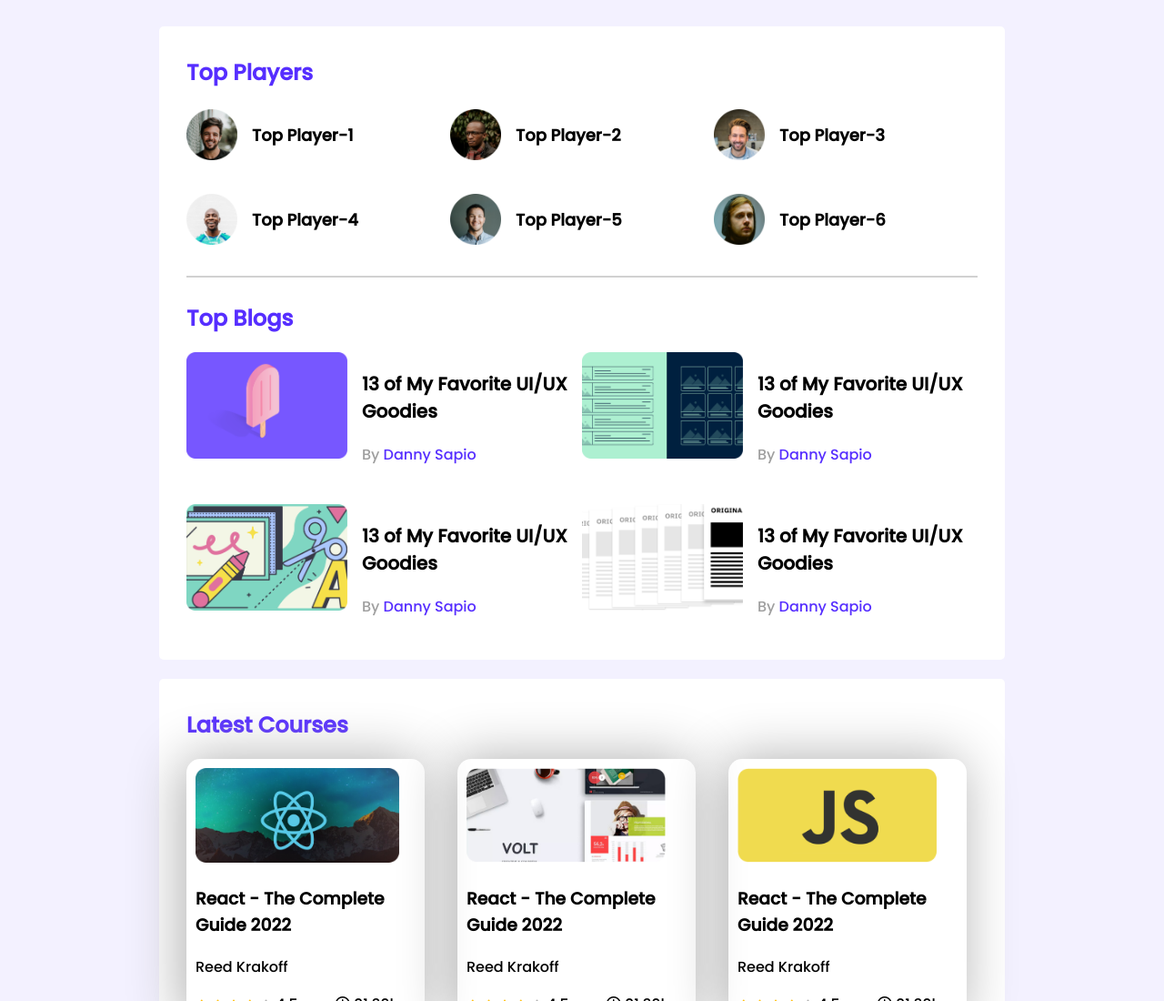
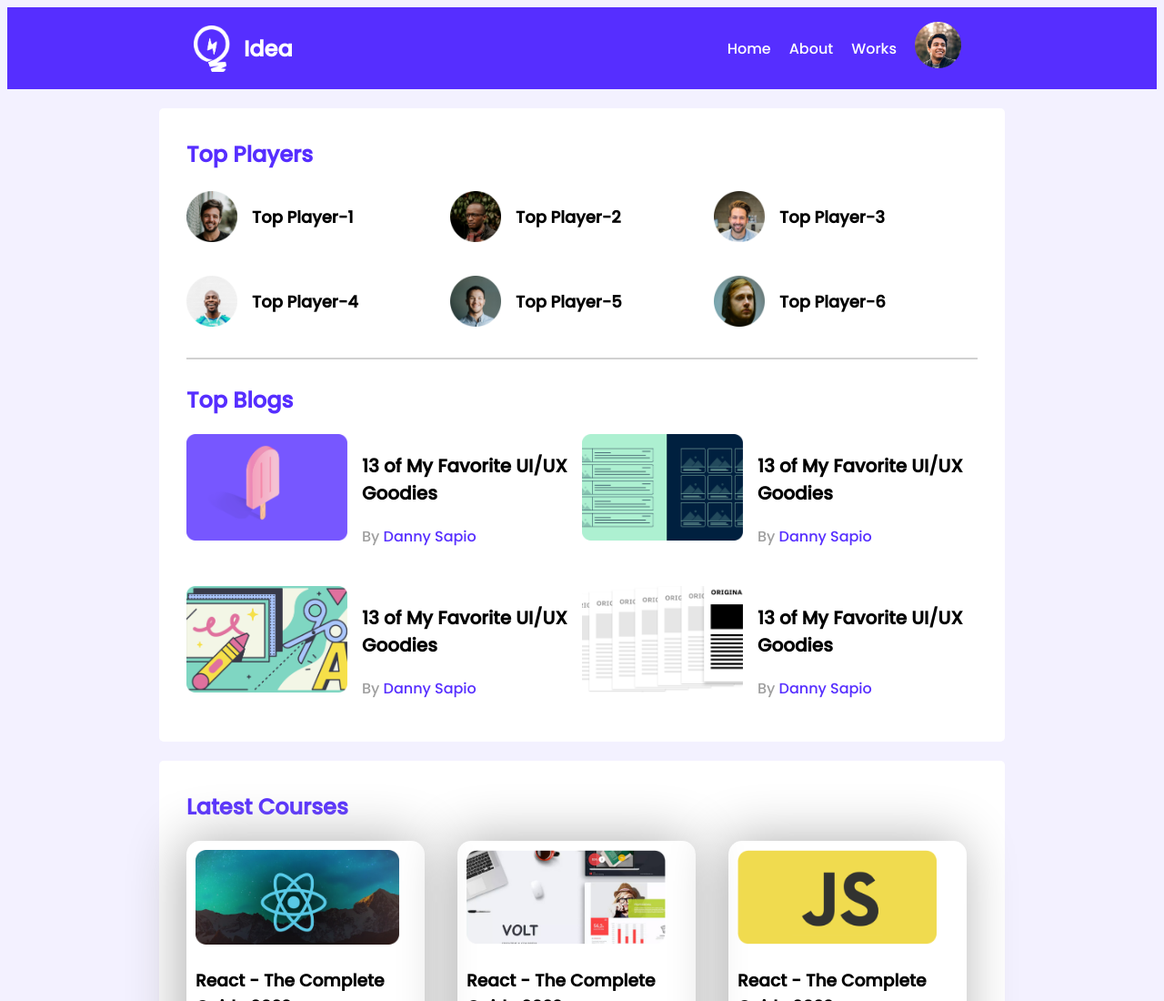
Before and after one commit to noyondey1/leader-board-css3, a plain HTML site: page index.html in a window 1280 px wide. Shown: the top 1100 px of the page at 91% size. Drawn offline with Linux system fonts and the light colour scheme.

Commit message:
navigation bar added

```diff
--- a/index.html
+++ b/index.html
@@ -13,7 +13,19 @@
 <body>
     <!-- header start -->
     <header>
-
+        <!-- navigation bar -->
+        <span class="logo">
+            <img src="./images/icons/logo.png" alt="logo">
+            <h2>Idea</h2>
+        </span>
+        <span>
+            <ul class="navlinks">
+                <li><a href="#">Home</a></li>
+                <li><a href="#">About</a></li>
+                <li><a href="#">Works</a></li>
+                <li><a href=""><img src="./images/icons/profile.png" alt="profile-image"></a></li>
+            </ul>
+        </span>
     </header>
     <!-- header end -->
     <main>
--- a/styles/style.css
+++ b/styles/style.css
@@ -13,6 +13,43 @@ main{
     justify-content: center;
     align-items: center;
 }
+/* ------------------
+navigation bar
+-------------------- */
+header{
+    display: flex;
+    justify-content: space-between;
+    color: white;
+    background-color: #562EFF;
+    padding: 0 205px;
+}
+
+.logo{
+    display: flex;
+    align-items: center;
+}
+
+.logo img{
+    height: 51px;
+    width: 40px;
+    margin-right: 15px;
+}
+
+.navlinks{
+    display: flex;
+    align-items: center;
+}
+
+.navlinks li{
+    list-style: none;
+}
+
+.navlinks li a{
+    text-decoration: none;
+    margin: 0 10px;
+    color: white;
+}
+
 .container{
     background-color: #ffffff;
     width: 870px;
```
